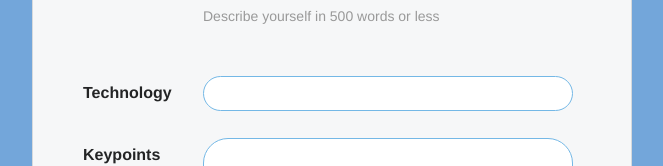
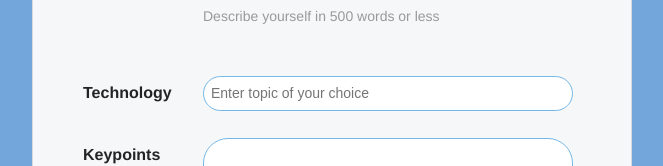
Before and after one commit to datacodeLearn/call-for-speakers-form, a plain HTML site: page index.html in a window 1280 px wide. Shown: the part 1101-1267 px from the top of the page, without its empty margins (308-971 px from the left). Drawn offline with Linux system fonts and the light colour scheme.

Commit message:
response

```diff
--- a/index.html
+++ b/index.html
@@ -55,7 +55,7 @@
       </div>
       <div class='form-row'>
         <label >Technology </label>
-        <input id='Technology'  type='text' />
+        <input id='Technology'  type='text' placeholder='Enter topic of your choice' />
       </div>
 
 
```
